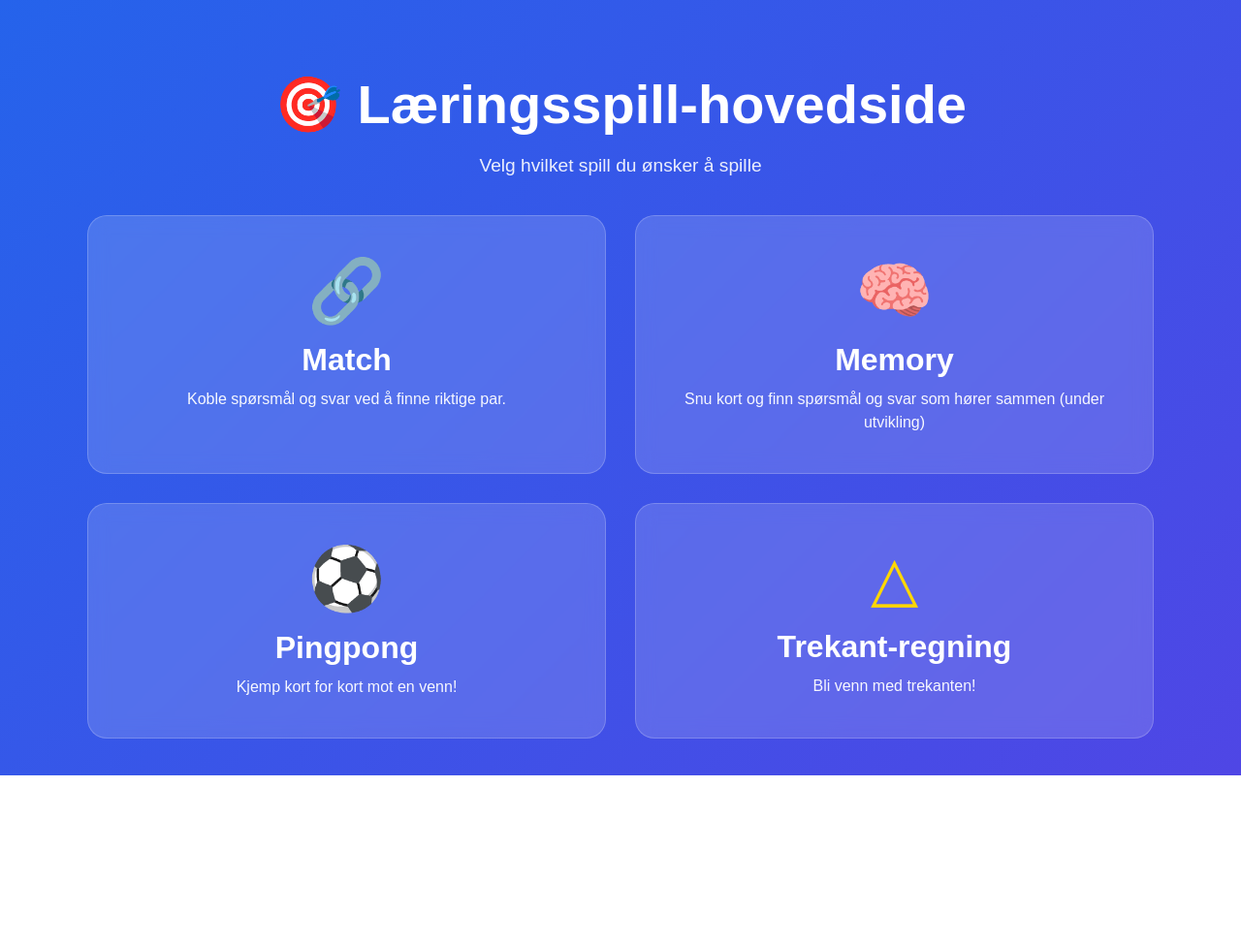
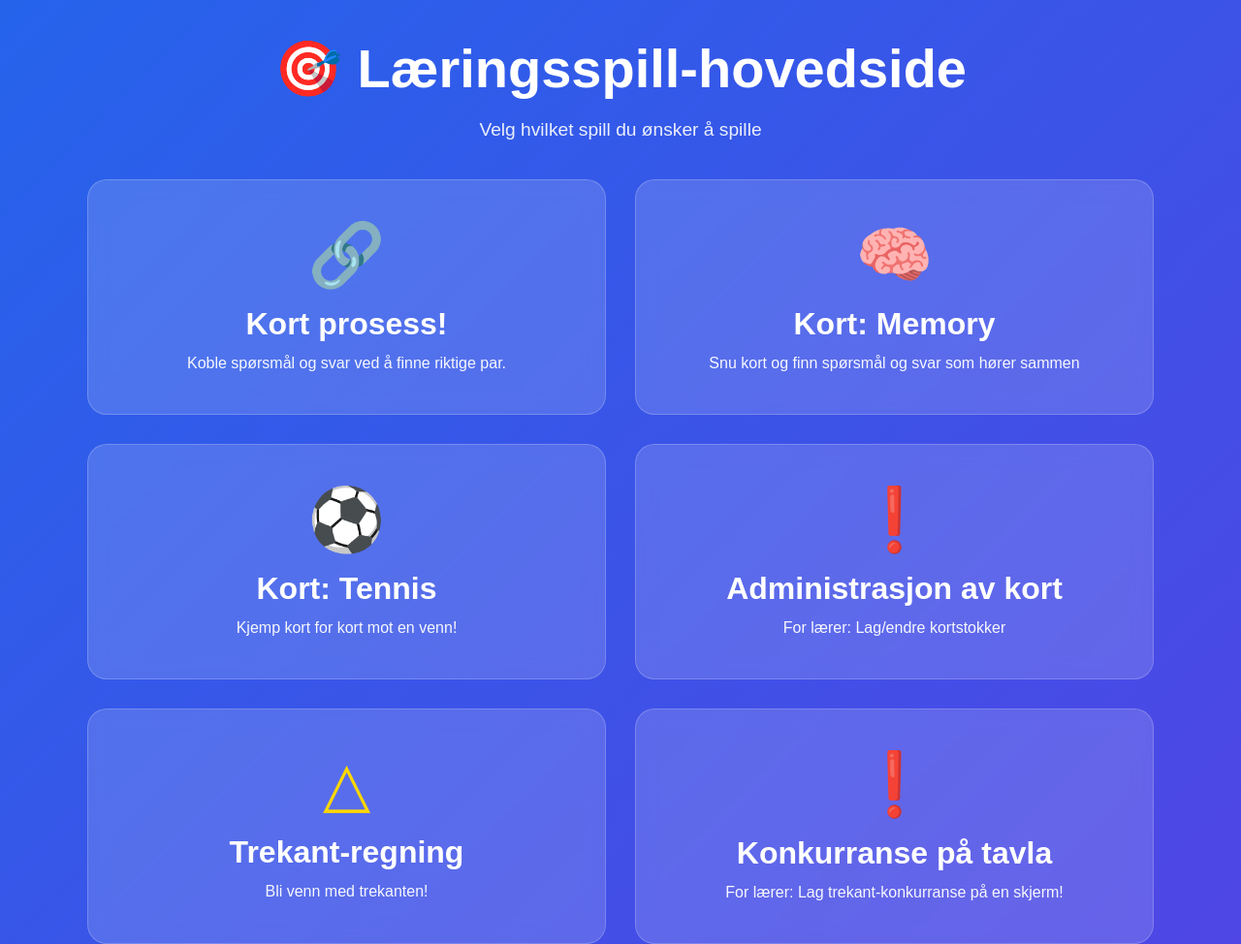
Before and after one commit to helull/helull.github.io, a plain HTML site: page index.html in a window 1280 px wide. Shown: the whole page at 97% size. Before the commit the page ends 800 px from the top, so only its background shows below. Drawn offline with Linux system fonts and the light colour scheme.

Commit message:
Update index.html

```diff
--- a/index.html
+++ b/index.html
@@ -23,23 +23,20 @@
             <a href="q/match.html" class="game-card">
                 <div class="icon">🔗</div>
 
-                <h2>Match</h2>
+                <h2>Kort prosess!</h2>
 
                 <p>
                     Koble spørsmål og svar ved å finne riktige par.
                 </p>
             </a>
 
-
-
-
              <a href="q/memory.html" class="game-card">
                 <div class="icon">🧠</div>
 
-                <h2>Memory</h2>
+                <h2>Kort: Memory</h2>
 
                 <p>
-                    Snu kort og finn spørsmål og svar som hører sammen (under utvikling)
+                    Snu kort og finn spørsmål og svar som hører sammen
                 </p>
             </a>
 
@@ -47,10 +44,19 @@
             <a href="q/pingpong.html" class="game-card">
                 <div class="icon">⚽</div>
 
-                <h2>Pingpong</h2>
+                <h2>Kort: Tennis</h2>
 
                 <p>
                     Kjemp kort for kort mot en venn!
+                </p>
+            </a>
+                <a href="q/admin.html" class="game-card">
+                <div class="icon">❗</div>
+
+                <h2>Administrasjon av kort</h2>
+
+                <p>
+                    For lærer: Lag/endre kortstokker
                 </p>
             </a>
                 <a href="matematikk/tre.html" class="game-card">
@@ -62,6 +68,15 @@
                     Bli venn med trekanten!
                 </p>
             </a>
+              </a>
+                <a href="matematikk/trekanttavle.html" class="game-card">
+                <div class="icon"><span style="color:gold;">❗</span></div>
+                <h2>Konkurranse på tavla</h2>
+
+                <p>
+                   For lærer: Lag trekant-konkurranse på en skjerm!
+                </p>
+            </a>
         </div>
 
     </div>
```
